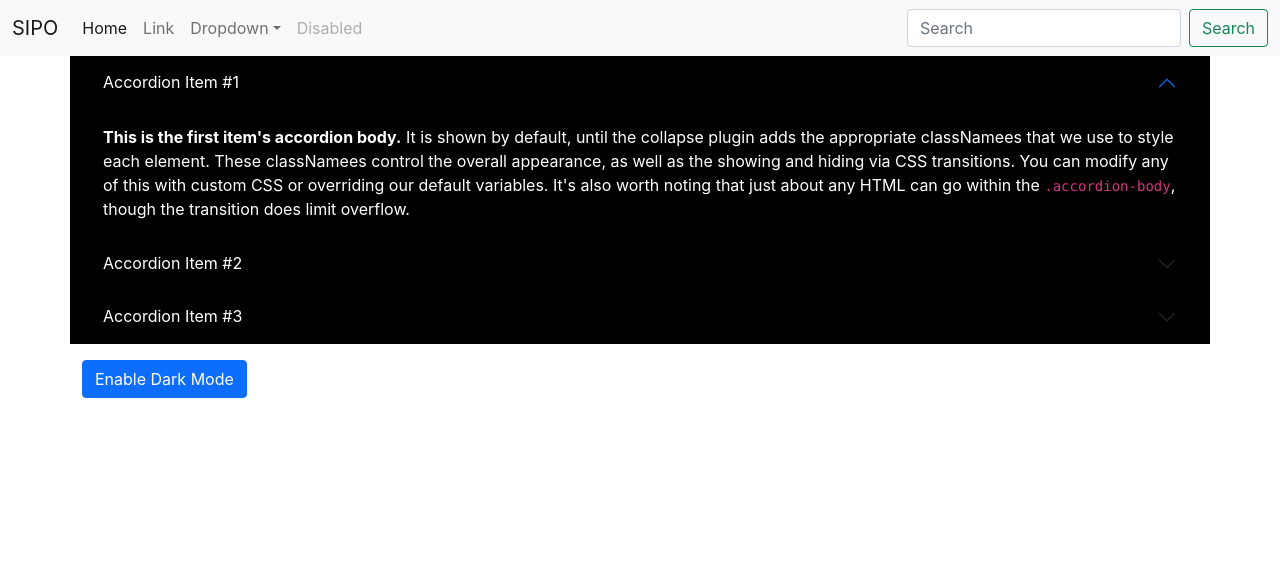
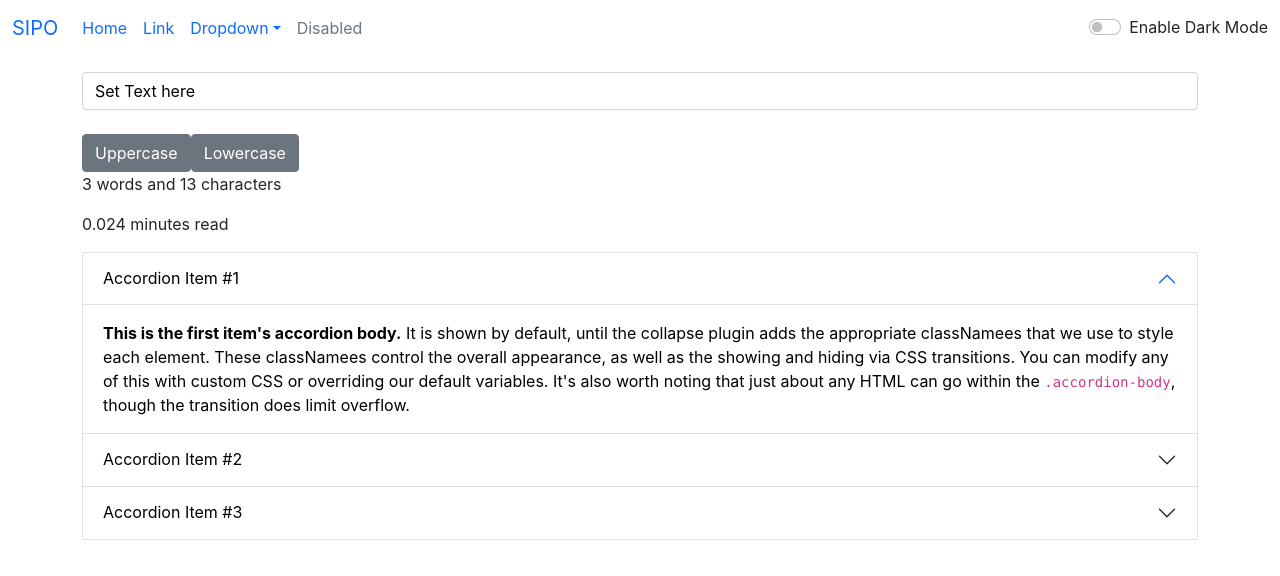
Before and after one commit to thejusvarma/React-App, a React (Create React App) app: page /about in a window 1280 px wide. Shown: the top 576 px of the page. Built offline with nearby package versions, Linux system fonts and the light colour scheme.

Commit message:
Dark/Light mode using State

```diff
--- a/src/App.js
+++ b/src/App.js
@@ -2,13 +2,43 @@ import './App.css';
 import About from './components/About';
 import Navbar from './components/Navbar';
 import TextForm from './components/TextForm';
+import { useState } from 'react';
 
 function App() {
+  const[mode, setMode] = useState("white")
+
+
+  const[myStyle, setStyle] = useState({ color: "black",
+  backgroundColor: "white"})
+
+  const[toggle,setToggle] = useState({text : "Enable Dark Mode", color : "dark"})
+
+  const toggleMode=()=>
+  {
+      if(mode==="white")
+      {
+        setMode("dark");
+        setToggle({text : "Enable Light Mode", color : "light"})
+        document.body.style.backgroundColor = '#1a1a1a';
+        setStyle({ color: "white",
+        backgroundColor: "#1a1a1a",
+        borderColor: "grey"})
+      }
+      else
+      {
+        setMode("white");
+        setToggle({text : "Enable Dark Mode", color : "dark"})
+        document.body.style.backgroundColor = "white";
+        setStyle({ color: "black",
+        backgroundColor: "white"})
+      }
+  }
+
   return (
     <>
-    <Navbar title = "SIPO"/>
-    {/* <TextForm/> */}
-    <About/>
+    <Navbar title = "SIPO" mode={mode} toggleMode={toggleMode} toggle={toggle}/>
+    <TextForm myStyle={myStyle} toggle={toggle}/>
+    <About myStyle={myStyle} />
     </>
   );
 }
--- a/src/components/About.js
+++ b/src/components/About.js
@@ -1,36 +1,14 @@
 import React, {useState} from "react";
 
-export default function About()
+export default function About(prop)
 {
-
-    const[myStyle, setStyle] = useState({ color: "white",
-    backgroundColor: "black",})
-
-    const[btnText, setText] = useState("Enable Dark Mode");
-
-    const toggleColor=()=>
-    {
-        if(myStyle.color=="white")
-        {
-            setStyle({ color: "black",
-            backgroundColor: "white"})
-            setText("Enable Light Mode");
-        }
-        else
-        {
-            setStyle({ color: "white",
-            backgroundColor: "black",})
-            setText("Enable Dark Mode");
-        }
-    }
 
     return (
         <>
-
-        <div className="accordion container" id="accordionExample" style={myStyle}>
-            <div className="accordion-item" style={myStyle}>
+        <div className="accordion container" id="accordionExample" style={prop.myStyle}>
+            <div className="accordion-item"  style={prop.myStyle}>
                 <h2 className="accordion-header" id="headingOne">
-                    <button className="accordion-button" type="button" style={myStyle} data-bs-toggle="collapse" data-bs-target="#collapseOne" aria-expanded="true" aria-controls="collapseOne">
+                    <button className="accordion-button" type="button" style={prop.myStyle} data-bs-toggle="collapse" data-bs-target="#collapseOne" aria-expanded="true" aria-controls="collapseOne">
                         Accordion Item #1
                     </button>
                 </h2>
@@ -40,9 +18,9 @@ export default function About()
                     </div>
                 </div>
             </div>
-            <div className="accordion-item" style={myStyle}>
+            <div className="accordion-item" style={prop.myStyle}>
                 <h2 className="accordion-header" id="headingTwo">
-                    <button className="accordion-button collapsed" type="button" style={myStyle} data-bs-toggle="collapse" data-bs-target="#collapseTwo" aria-expanded="false" aria-controls="collapseTwo">
+                    <button className="accordion-button collapsed" type="button" style={prop.myStyle} data-bs-toggle="collapse" data-bs-target="#collapseTwo" aria-expanded="false" aria-controls="collapseTwo">
                         Accordion Item #2
                     </button>
                 </h2>
@@ -52,9 +30,9 @@ export default function About()
                     </div>
                 </div>
             </div>
-            <div className="accordion-item" style={myStyle}>
+            <div className="accordion-item" style={prop.myStyle}>
                 <h2 className="accordion-header" id="headingThree" >
-                    <button className="accordion-button collapsed" type="button" style={myStyle} data-bs-toggle="collapse" data-bs-target="#collapseThree" aria-expanded="false" aria-controls="collapseThree">
+                    <button className="accordion-button collapsed" type="button" style={prop.myStyle} data-bs-toggle="collapse" data-bs-target="#collapseThree" aria-expanded="false" aria-controls="collapseThree">
                         Accordion Item #3
                     </button>
                 </h2>
@@ -65,9 +43,6 @@ export default function About()
                 </div>
             </div>
         </div>
-        <div className="container">
-            <button type="submit" onClick={toggleColor} className="btn btn-primary my-3">{btnText}</button>
-        </div>
         </>
     )
 }
--- a/src/components/Navbar.js
+++ b/src/components/Navbar.js
@@ -3,7 +3,7 @@ import React from "react";
 export default function  Navbar(prop)
 {
     return (
-        <nav className="navbar navbar-expand-lg navbar-light bg-light">
+        <nav className={`navbar navbar-expand-lg navbar-${prop.mode} bg-${prop.mode}`}>
     <div className="container-fluid">
         {/* title data passed here */}
       <a className="navbar-brand" href="/">{prop.title}</a>
@@ -34,8 +34,10 @@ export default function  Navbar(prop)
           </li>
         </ul>
         <form className="d-flex">
-          <input className="form-control me-2" type="search" placeholder="Search" aria-label="Search"/>
-          <button className="btn btn-outline-success" type="submit">Search</button>
+        <div className={`form-check form-switch text-${prop.toggle.color}`}>
+              <input class="form-check-input" type="checkbox" onClick={prop.toggleMode} role="switch" id="flexSwitchCheckDefault"/>
+              <label class="form-check-label" for="flexSwitchCheckDefault">{prop.toggle.text}</label>
+        </div>
         </form>
       </div>
     </div>
--- a/src/components/TextForm.js
+++ b/src/components/TextForm.js
@@ -1,6 +1,6 @@
 import React, {useState} from "react";
 
-export default function TextForm()
+export default function TextForm(prop)
 {
     const[text, setText] = useState('Set Text here');
     // setText("New Value");
@@ -27,16 +27,15 @@ export default function TextForm()
         <div className="container">
         <form>
             <div className="mb-4">
-                <label for="exampleInputEmail1" className="form-label">Email address</label>
-                <input type="text" value={text} onChange={handleOnChange} className="form-control" id="exampleInputEmail1" aria-describedby="emailHelp"/>
-                <div id="emailHelp" className="form-text">We'll never share your email with anyone else.</div>
+            <input type="text" value={text} onChange={handleOnChange} className="form-control my-3" style={prop.myStyle} id="exampleInputEmail1" aria-describedby="emailHelp"/>
+
             </div>
-            <button type="submit" onClick={handleOnClick} className="btn btn-primary">Uppercase</button>
-            <button type="submit" onClick={handleLoClick} className="btn btn-primary">Lowercase</button>
+            <button type="submit" onClick={handleOnClick} className="btn btn-secondary">Uppercase</button>
+            <button type="submit" onClick={handleLoClick} className="btn btn-secondary">Lowercase</button>
         </form>
         <div>
-            <h4>{text.split(" ").length} words and {text.length} characters</h4>
-            <h4>{text.split(" ").length * 0.008} minutes read</h4>
+            <p className={`text-${prop.toggle.color}`}>{text.split(" ").length} words and {text.length} characters</p>
+            <p className={`text-${prop.toggle.color}`}>{text.split(" ").length * 0.008} minutes read</p>
         </div>
         </div>
     )
```
